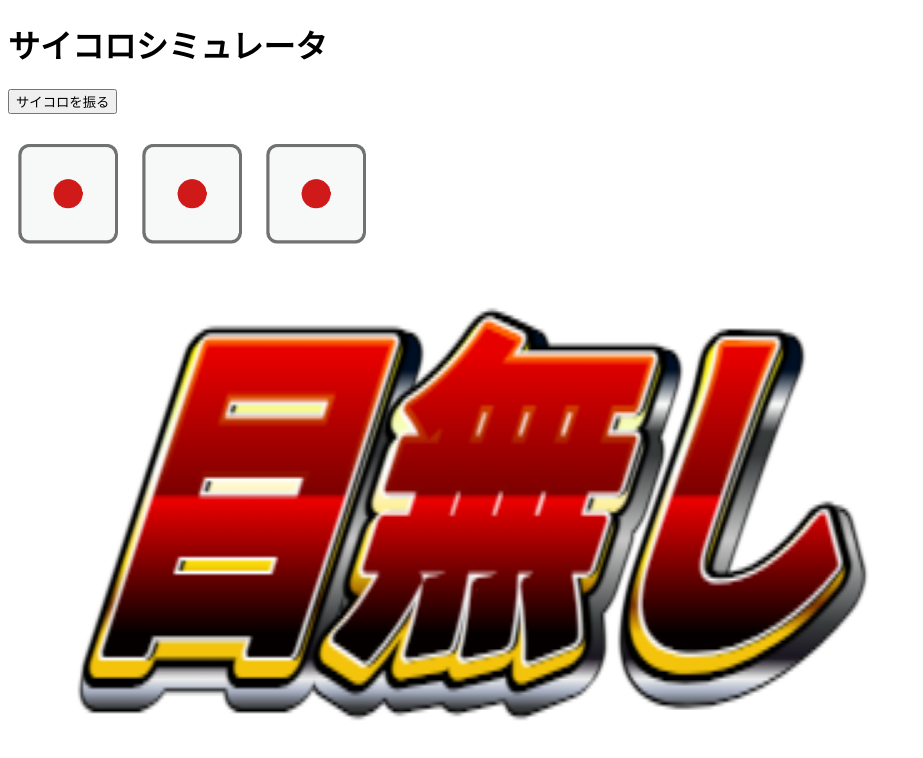
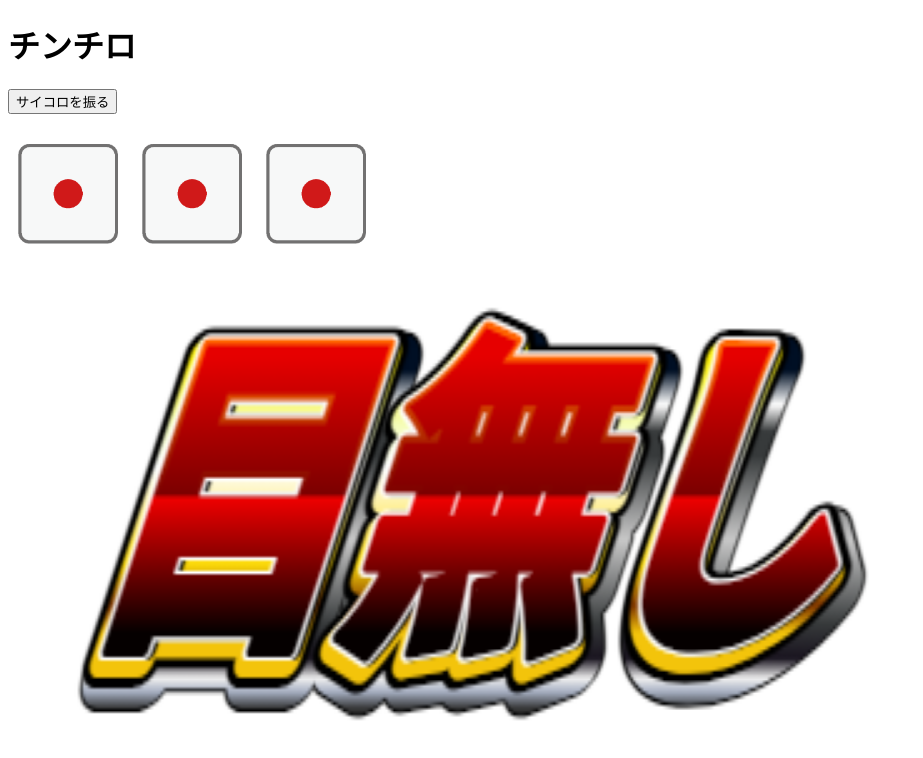
Before and after one commit to logicsmash/logicsmash, a plain HTML site: page index.html in a window 1280 px wide. Shown: the top 758 px of the page, without its empty margins (0-923 px from the left). Drawn offline with Linux system fonts and the light colour scheme.

Commit message:
Update index.html

```diff
--- a/index.html
+++ b/index.html
@@ -6,7 +6,7 @@
     <link rel="stylesheet" href="style.css">
 </head>
 <body>
-    <h1>サイコロシミュレータ</h1>
+    <h1>チンチロ</h1>
     <button id="rollButton">サイコロを振る</button>
     <div id="diceContainer">
         <img src="dice1.png" id="dice1" class="dice">
```
